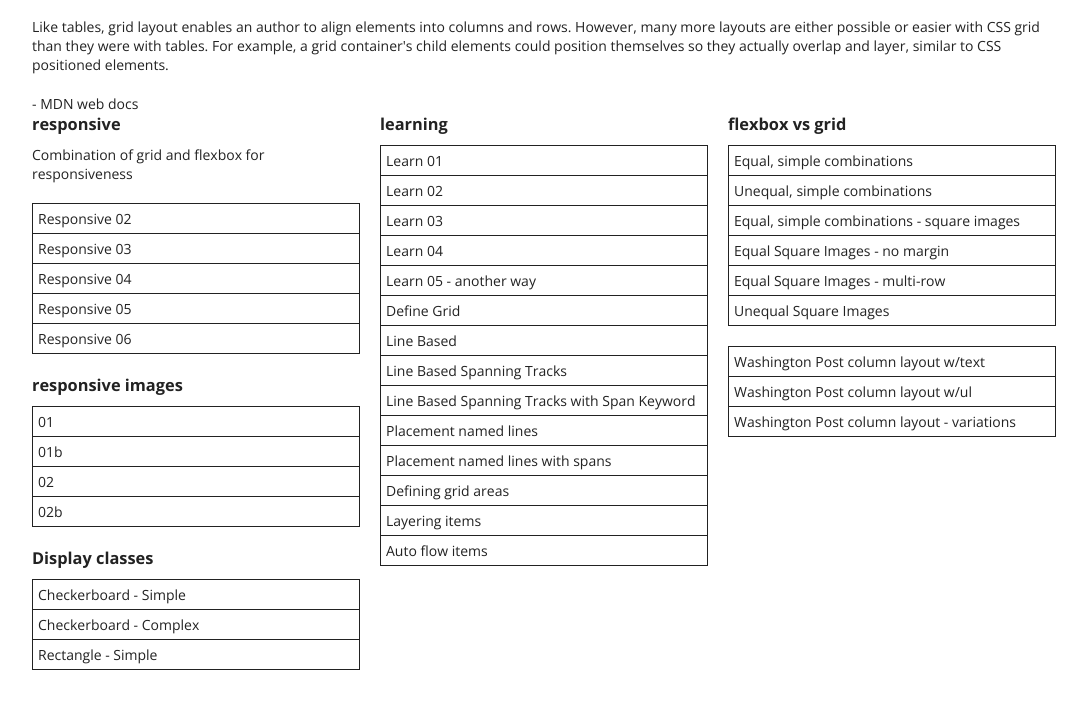
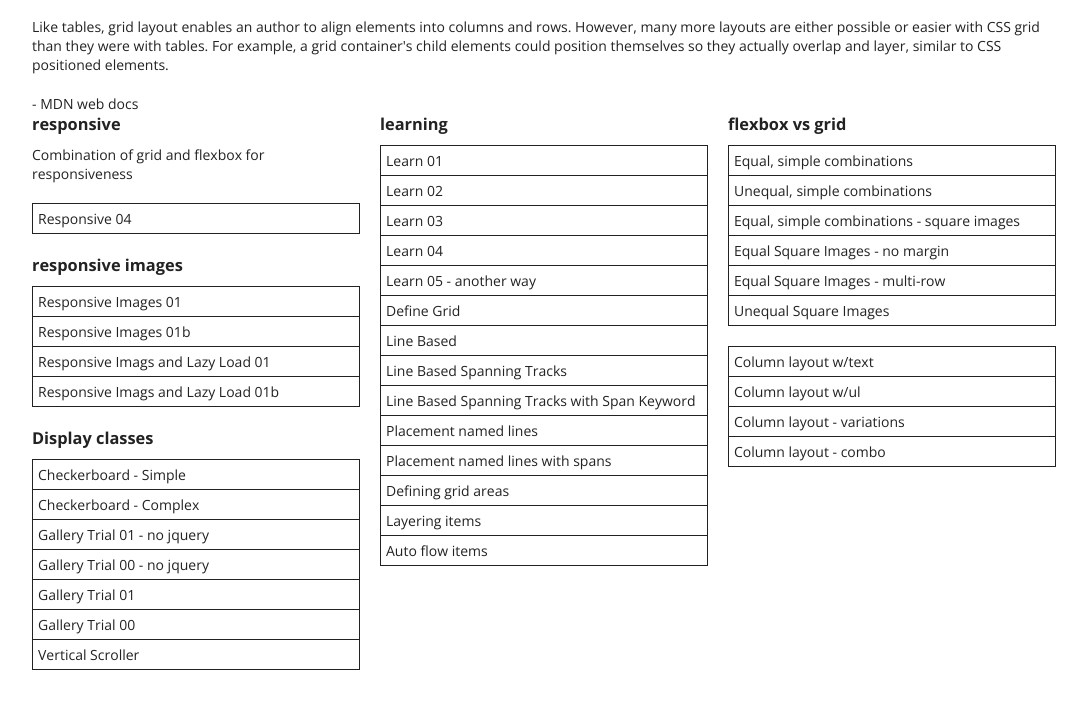
Before and after one commit to rtoddf/grids, a website: page builds/development/index.html in a window 1280 px wide. Shown: the part 99-808 px from the top of the page, without its empty margins (96-1183 px from the left). Drawn offline with nearby package versions, Linux system fonts and the light colour scheme.

Commit message:
renaming files and changing index pages

```diff
--- a/builds/development/index.html
+++ b/builds/development/index.html
@@ -27,20 +27,16 @@
 					<h3>responsive</h3>
 					<p>Combination of grid and flexbox for responsiveness</p>
 					<ul>
-						<li><a href="responsive02.html">Responsive 02</a></li>
-						<li><a href="responsive03.html">Responsive 03</a></li>
 						<li><a href="responsive04.html">Responsive 04</a></li>
-						<li><a href="responsive05.html">Responsive 05</a></li>
-						<li><a href="responsive06.html">Responsive 06</a></li>
 					</ul>
 
 					<h3>responsive images</h3>
 					<ul>
-						<li><a href="learn-responsive-images01.html">01</a></li>
-						<li><a href="learn-responsive-images01b.html">01b</a></li>
+						<li><a href="learn-responsive-images01.html">Responsive Images 01</a></li>
+						<li><a href="learn-responsive-images01b.html">Responsive Images 01b</a></li>
 
-						<li><a href="learn-responsive-images02.html">02</a></li>
-						<li><a href="learn-responsive-images02b.html">02b</a></li>
+						<li><a href="learn-responsive-images02.html">Responsive Imags and Lazy Load 01</a></li>
+						<li><a href="learn-responsive-images02b.html">Responsive Imags and Lazy Load 01b</a></li>
 					</ul>
 
 					<h3>Display classes</h3>
@@ -48,7 +44,15 @@
 						<li><a href="displays-checkerboard00a.html">Checkerboard - Simple</a></li>
 						<li><a href="displays-checkerboard00b.html">Checkerboard - Complex</a></li>
 
-						<li><a href="displays-rectangle00a.html">Rectangle - Simple</a></li>
+						<!-- <li><a href="displays-rectangle00a.html">Rectangle - Simple</a></li> -->
+
+						<li><a href="displays-gallery01a.html">Gallery Trial 01 - no jquery</a></li>
+						<li><a href="displays-gallery00a.html">Gallery Trial 00 - no jquery</a></li>
+
+						<li><a href="displays-gallery01b.html">Gallery Trial 01</a></li>
+						<li><a href="displays-gallery00b.html">Gallery Trial 00</a></li>
+
+						<li><a href="vs-11.html">Vertical Scroller</a></li>
 					</ul>
 				</div>
 				<div class="flex-item">
@@ -84,9 +88,10 @@
 						<li><a href="vs-05.html">Unequal Square Images</a></li>
 					</ul>
 					<ul>
-						<li><a href="vs-wpcolumnlayout03.html">Washington Post column layout w/text</a></li>
-						<li><a href="vs-wpcolumnlayout01.html">Washington Post column layout w/ul</a></li>
-						<li><a href="vs-wpcolumnlayout02.html">Washington Post column layout - variations</a></li>
+						<li><a href="vs-08.html">Column layout w/text</a></li>
+						<li><a href="vs-wpcolumnlayout01.html">Column layout w/ul</a></li>
+						<li><a href="vs-07.html">Column layout - variations</a></li>
+						<li><a href="vs-09.html">Column layout - combo</a></li>
 					</ul>
 				</div>
 			</div>
```
Also changed, not shown: builds/development/vs-07.html (renamed from builds/development/vs-wpcolumnlayout02.html), builds/development/vs-08.html (renamed from builds/development/vs-wpcolumnlayout03.html).
